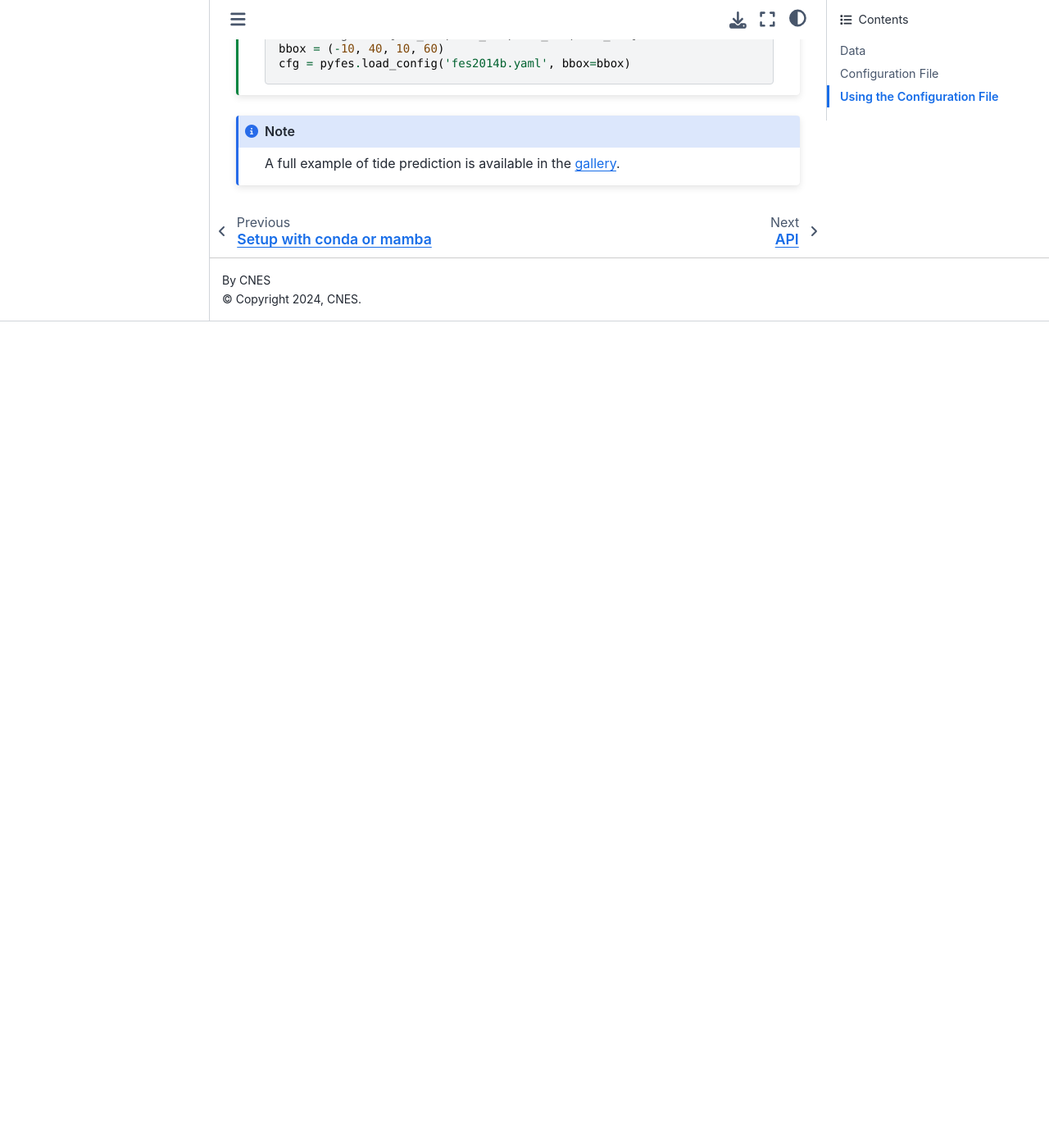
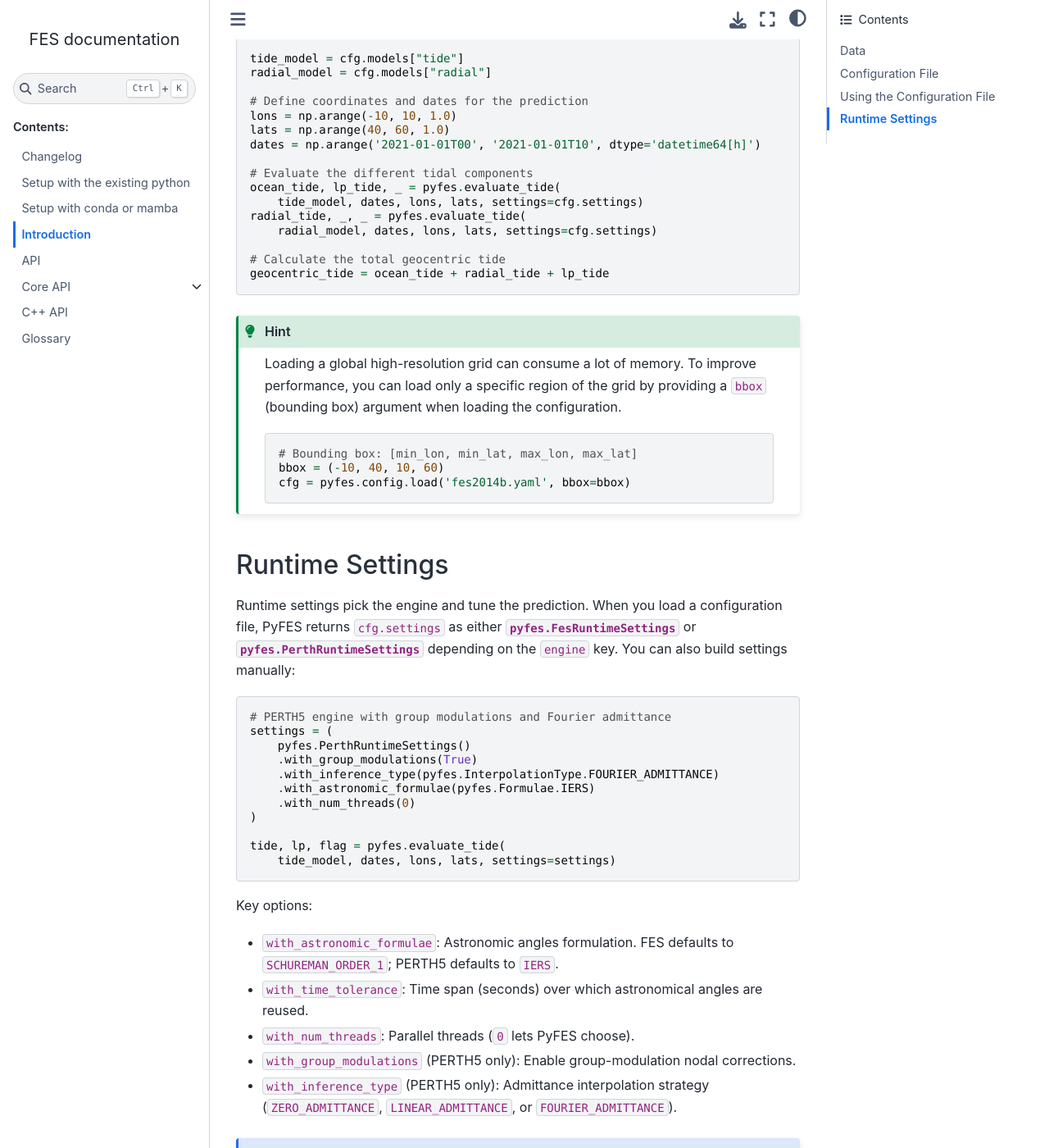
Before and after one commit to CNES/aviso-fes, a Sphinx documentation site: the page built from docs/source/pyfes.rst, in a window 1280 px wide and 1400 px high, scrolled down 4505 px. Shown: the whole window at 82% size. Built offline with Sphinx 7.4.7 and the Sphinx Book theme 1.1.4, drawn with Linux system fonts in a browser that asks for light colours; pages that are not in the unit, such as notebooks, are missing from menus; before the commit the page ends 4897 px from its top, so only the background shows below that; some of the changed text lies outside the part shown.

Commit message:
feat(docs): enhance documentation for prediction engines and configuration options

```diff
--- a/docs/source/pyfes.rst
+++ b/docs/source/pyfes.rst
@@ -9,6 +9,17 @@
 single precision. While the latter is quicker and more memory-efficient, it
 sacrifices some accuracy. Regardless of the chosen precision, all internal
 computations are performed using double precision.
+
+PyFES can now run two prediction engines:
+
+* **FES/Darwin** (``engine: fes``): the historical engine using Schureman/Darwin
+  nodal corrections and admittance handling.
+* **PERTH5/Doodson** (``engine: perth5``): a Doodson-number-based engine that
+  supports group modulations and multiple inference interpolation modes.
+
+Both engines share the same high-level API; you select the engine in the YAML
+configuration and PyFES automatically instantiates the matching runtime
+settings.
 
 Tidal models are configured via a YAML file detailing the configurations for
 tide elevation calculations and the radial model for tide loading effects. These
@@ -47,6 +58,9 @@
 
 Each of these sections must specify the grid type of the model data, which can
 be either a ``cartesian`` grid or an ``lgp`` (unstructured triangular) grid.
+Every model section also accepts an ``engine`` key set to ``fes`` (default) or
+``perth5``. All sections within a single configuration file must use the same
+engine.
 
 .. note::
 
@@ -80,6 +94,8 @@
   will be considered as part of the model components and will be disabled from
   the admittance calculation and/or in the long-period equilibrium wave
   calculation routine (``lpe_minus_n_waves``). Optional, default: ``[]``.
+* ``engine``: Prediction engine to use (``fes`` or ``perth5``). Default:
+  ``fes``.
 * ``epsilon``: A small tolerance value to check if the longitude axis wraps
   around 360 degrees. Default: ``1e-6``.
 
@@ -131,6 +147,8 @@
   will be considered as part of the model components and will be disabled from
   the admittance calculation and/or in the long-period equilibrium wave
   calculation routine (``lpe_minus_n_waves``). Optional, default: ``[]``.
+* ``engine``: Prediction engine to use (``fes`` or ``perth5``). Default:
+  ``fes``.
 * ``triangle``: Name of the variable defining the mesh's triangles.
   Default: ``triangle``.
 * ``max_distance``: The maximum distance (in grid units) to extrapolate a value
@@ -154,6 +172,7 @@
    # Ocean Tide Loading model on a Cartesian grid
    radial:
      cartesian:
+       engine: fes
        paths:
          2N2: ${FES_DATA}/fes2014b_load_tide/2n2.nc
          K1: ${FES_DATA}/fes2014b_load_tide/k1.nc
@@ -164,11 +183,12 @@
    # Primary Ocean Tide model on an unstructured (LGP) grid
    tide:
      lgp:
+       engine: fes
        path: ${FES_DATA}/fes2014b_elevations/fes2014b_elevations.nc
        codes: codes
-        dynamic:
-          - A5
-        constituents:
+       dynamic:
+         - A5
+       constituents:
          - 2N2
          - K1
          - K2
@@ -182,6 +202,10 @@
        # The variables in the NetCDF file follow the pattern amp_M2, pha_S2, etc.
        amplitude: amp_{constituent}
        phase: pha_{constituent}
+
+Using the PERTH5 engine just requires switching the ``engine`` keys to
+``perth5`` (both ``tide`` and ``radial`` sections must match) and providing a
+PERTH-compatible atlas.
 
 .. _using_the_config:
 
@@ -198,7 +222,10 @@
     import numpy as np
 
     # Load the configuration from the YAML file
-    cfg = pyfes.load_config("fes2014b.yaml")
+    cfg = pyfes.config.load("fes2014b.yaml")
+
+    tide_model = cfg.models["tide"]
+    radial_model = cfg.models["radial"]
 
     # Define coordinates and dates for the prediction
     lons = np.arange(-10, 10, 1.0)
@@ -207,9 +234,9 @@
 
     # Evaluate the different tidal components
     ocean_tide, lp_tide, _ = pyfes.evaluate_tide(
-        cfg["tide"], dates, lons, lats)
-    radial_tide = pyfes.evaluate_radial(
-        cfg["radial"], dates, lons, lats)[0]
+        tide_model, dates, lons, lats, settings=cfg.settings)
+    radial_tide, _, _ = pyfes.evaluate_tide(
+        radial_model, dates, lons, lats, settings=cfg.settings)
 
     # Calculate the total geocentric tide
     geocentric_tide = ocean_tide + radial_tide + lp_tide
@@ -224,9 +251,43 @@
 
         # Bounding box: [min_lon, min_lat, max_lon, max_lat]
         bbox = (-10, 40, 10, 60)
-        cfg = pyfes.load_config('fes2014b.yaml', bbox=bbox)
+        cfg = pyfes.config.load('fes2014b.yaml', bbox=bbox)
+
+Runtime Settings
+----------------
+
+Runtime settings pick the engine and tune the prediction. When you load a
+configuration file, PyFES returns ``cfg.settings`` as either
+:class:`pyfes.FesRuntimeSettings` or :class:`pyfes.PerthRuntimeSettings`
+depending on the ``engine`` key. You can also build settings manually:
+
+.. code-block:: python
+
+    # PERTH5 engine with group modulations and Fourier admittance
+    settings = (
+        pyfes.PerthRuntimeSettings()
+        .with_group_modulations(True)
+        .with_inference_type(pyfes.InterpolationType.FOURIER_ADMITTANCE)
+        .with_astronomic_formulae(pyfes.Formulae.IERS)
+        .with_num_threads(0)
+    )
+
+    tide, lp, flag = pyfes.evaluate_tide(
+        tide_model, dates, lons, lats, settings=settings)
+
+Key options:
+
+* ``with_astronomic_formulae``: Astronomic angles formulation. FES defaults to
+  ``SCHUREMAN_ORDER_1``; PERTH5 defaults to ``IERS``.
+* ``with_time_tolerance``: Time span (seconds) over which astronomical angles
+  are reused.
+* ``with_num_threads``: Parallel threads (``0`` lets PyFES choose).
+* ``with_group_modulations`` (PERTH5 only): Enable group-modulation nodal
+  corrections.
+* ``with_inference_type`` (PERTH5 only): Admittance interpolation strategy
+  (``ZERO_ADMITTANCE``, ``LINEAR_ADMITTANCE``, or ``FOURIER_ADMITTANCE``).
 
 .. note::
 
-  A full example of tide prediction is available in the `gallery
-  <auto_examples/ex_prediction.html>`_.
+    A full example of tide prediction is available in the `gallery
+    <auto_examples/ex_prediction.html>`_.
```
